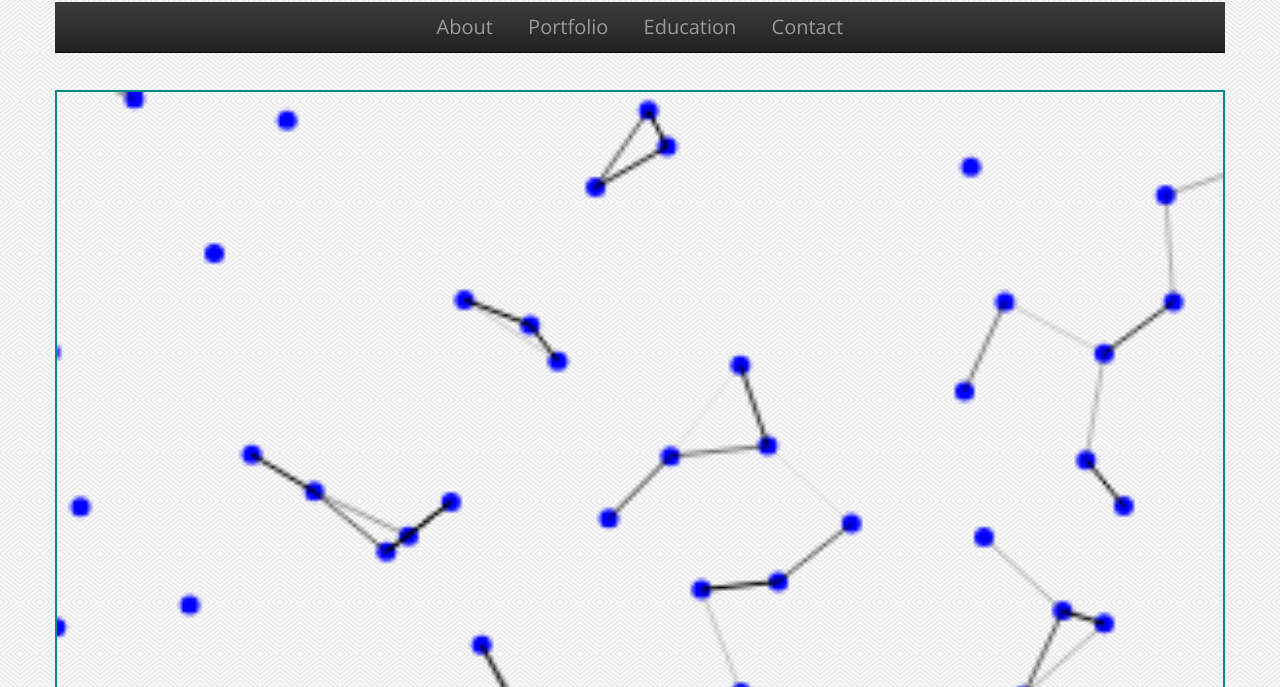
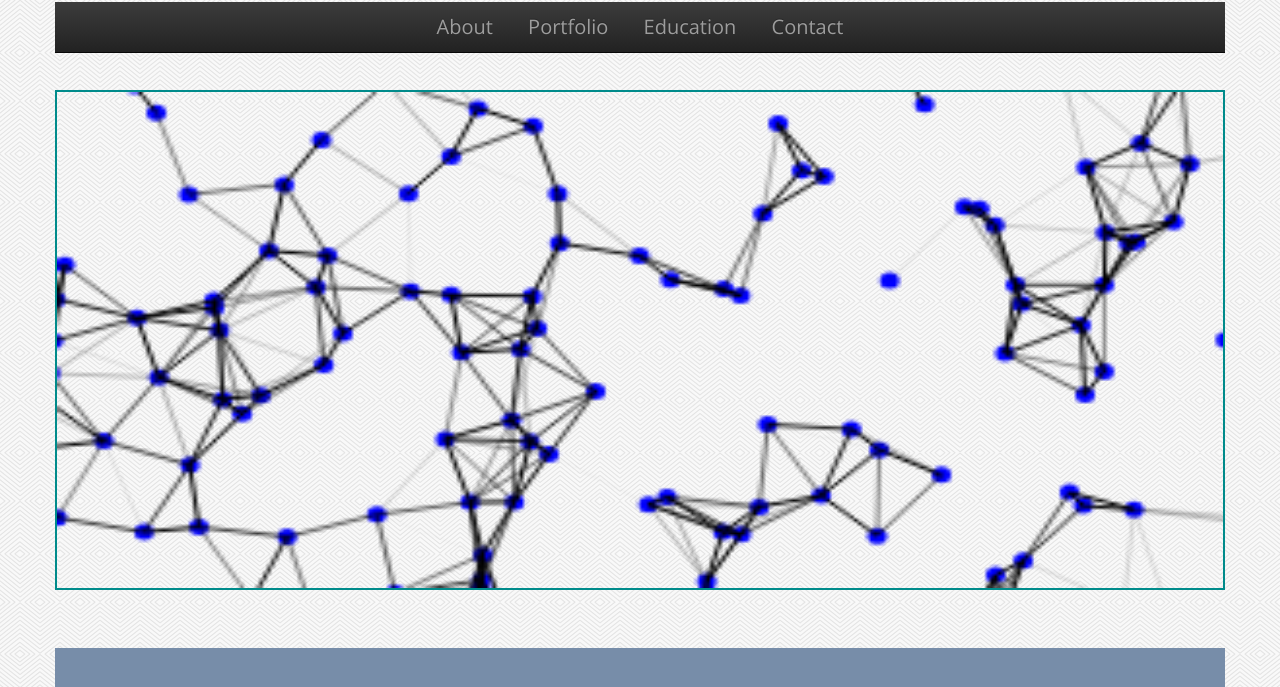
Before and after one commit to tathagata218/PortfolioPage, a plain HTML site: page index.html in a window 1280 px wide. Shown: the top 687 px of the page. Drawn offline with nearby package versions, Linux system fonts and the light colour scheme.

Commit message:
this is the stuff

```diff
--- a/index.html
+++ b/index.html
@@ -52,7 +52,7 @@
     </nav>
 
     <div id="animationStuff" class="container">
-         <canvas id="canvasStyle" height="500"></canvas>
+         <canvas id="canvasStyle" ></canvas>
 
           <script src="./animSec.js"></script>
         </div>
--- a/style.css
+++ b/style.css
@@ -41,6 +41,7 @@ border-radius: 15px;
 #canvasStyle{
 
     width: 100%;
+    height: 500px;
     margin-top: 90px;
     border: 2px solid darkcyan;
 }
```
